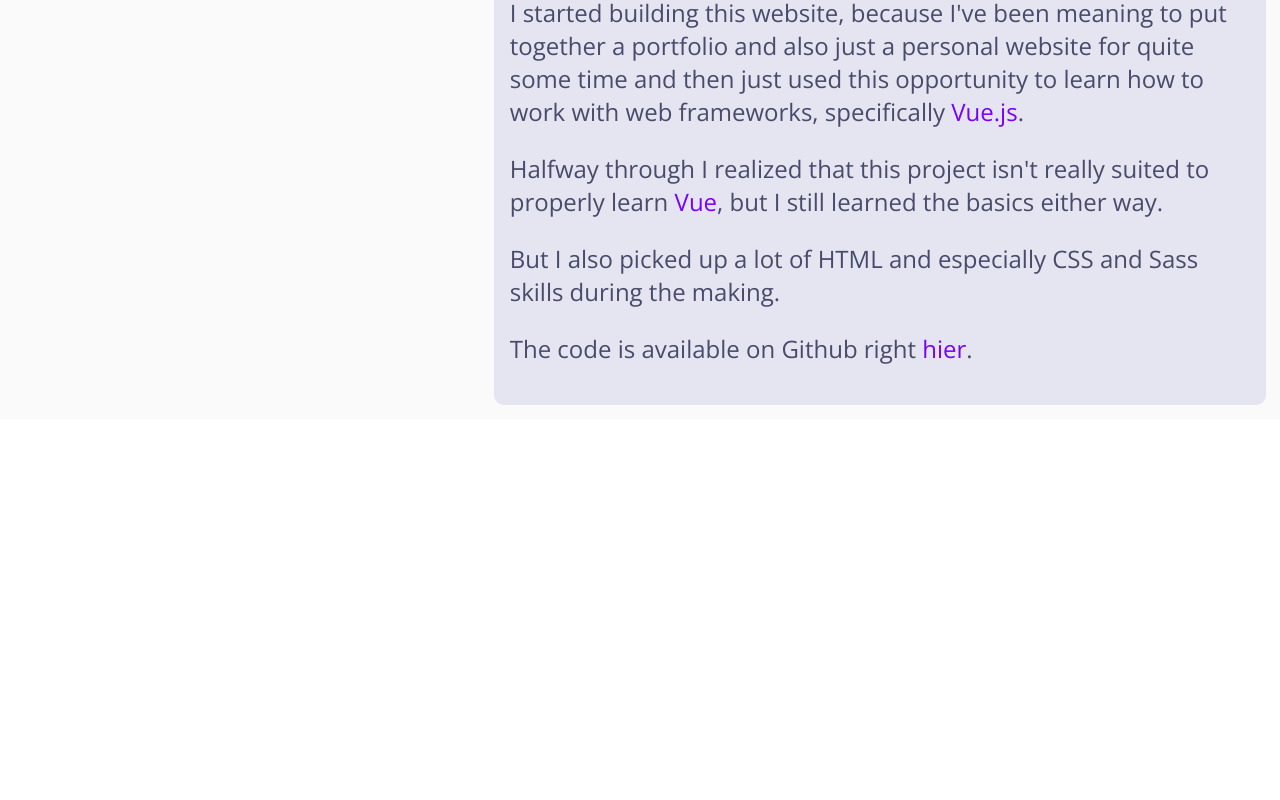
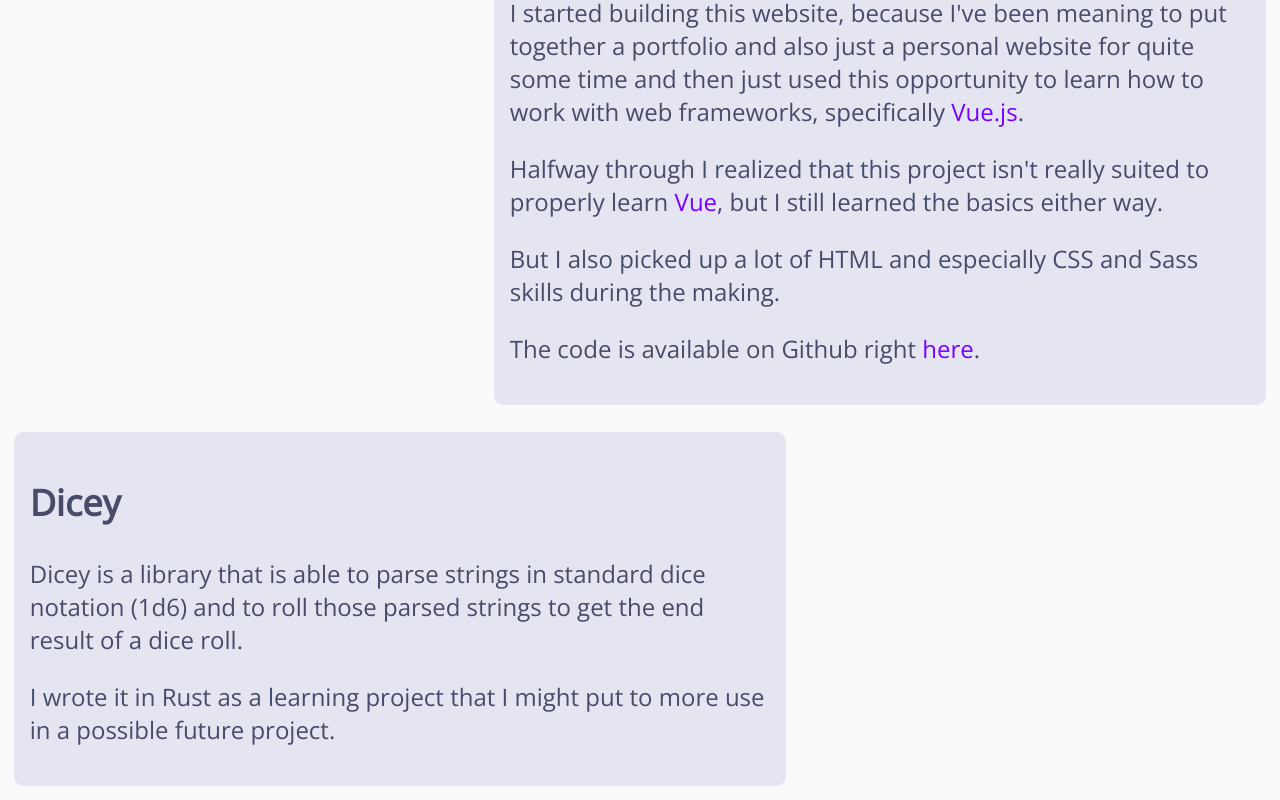
Before and after one commit to RitzGit/portfolio, a Vue app: page / in a window 1280 px wide. Shown: the part 3493-4293 px from the top of the page. Before the commit the page ends 3912 px from the top, so only its background shows below. Built offline with nearby package versions, Linux system fonts and the light colour scheme.

Commit message:
Maybe a breaking change?

```diff
--- a/package.json
+++ b/package.json
@@ -12,7 +12,8 @@
     "node-sass": "^6.0.1",
     "sass-loader": "^10",
     "three": "^0.130.1",
-    "vue": "^2.6.11"
+    "vue": "^2.6.11",
+    "tar": ">=6.1.9"
   },
   "devDependencies": {
     "@vue/cli-plugin-babel": "~4.5.0",
--- a/src/assets/content/text.json
+++ b/src/assets/content/text.json
@@ -86,7 +86,19 @@
             },
             "en": {
                 "title": "This Website",
-                "contentHTML": "<p>I started building this website, because I've been meaning to put together a portfolio and also just a personal website for quite some time and then just used this opportunity to learn how to work with web frameworks, specifically <a href=\"https://vuejs.org\">Vue.js</a>.</p> <p>Halfway through I realized that this project isn't really suited to properly learn <a href=\"https://vuejs.org\">Vue</a>, but I still learned the basics either way.</p> <p>But I also picked up a lot of HTML and especially CSS and Sass skills during the making.</p><p>The code is available on Github right <a href=\"https://github.com/RitzGit/portfolio\" target=\"_blank\">hier</a>.</p>"
+                "contentHTML": "<p>I started building this website, because I've been meaning to put together a portfolio and also just a personal website for quite some time and then just used this opportunity to learn how to work with web frameworks, specifically <a href=\"https://vuejs.org\">Vue.js</a>.</p> <p>Halfway through I realized that this project isn't really suited to properly learn <a href=\"https://vuejs.org\">Vue</a>, but I still learned the basics either way.</p> <p>But I also picked up a lot of HTML and especially CSS and Sass skills during the making.</p><p>The code is available on Github right <a href=\"https://github.com/RitzGit/portfolio\" target=\"_blank\">here</a>.</p>"
+            }
+        },
+        "DiceProject": {
+            "start": 1,
+            "end": 6,
+            "de": {
+                "title": "Dicey",
+                "contentHTML": "<p>Dicey</p>"
+            },
+            "en": {
+                "title": "Dicey",
+                "contentHTML": "<p>Dicey is a library that is able to parse strings in standard dice notation (1d6) and to roll those parsed strings to get the end result of a dice roll.</p> <p>I wrote it in Rust as a learning project that I might put to more use in a possible future project.</p>"
             }
         },
         "Tech": {
--- a/src/components/content-container.vue
+++ b/src/components/content-container.vue
@@ -7,6 +7,7 @@
         <tech-block id="Tech"/>
         <content-block id="Projects"/>
         <content-block id="WebsiteProject"/>
+        <content-block id="DiceProject"/>
     </main>
 </template>
 
```
Also changed, not shown: 1 other file (tests, documents, lock files or other folders).
